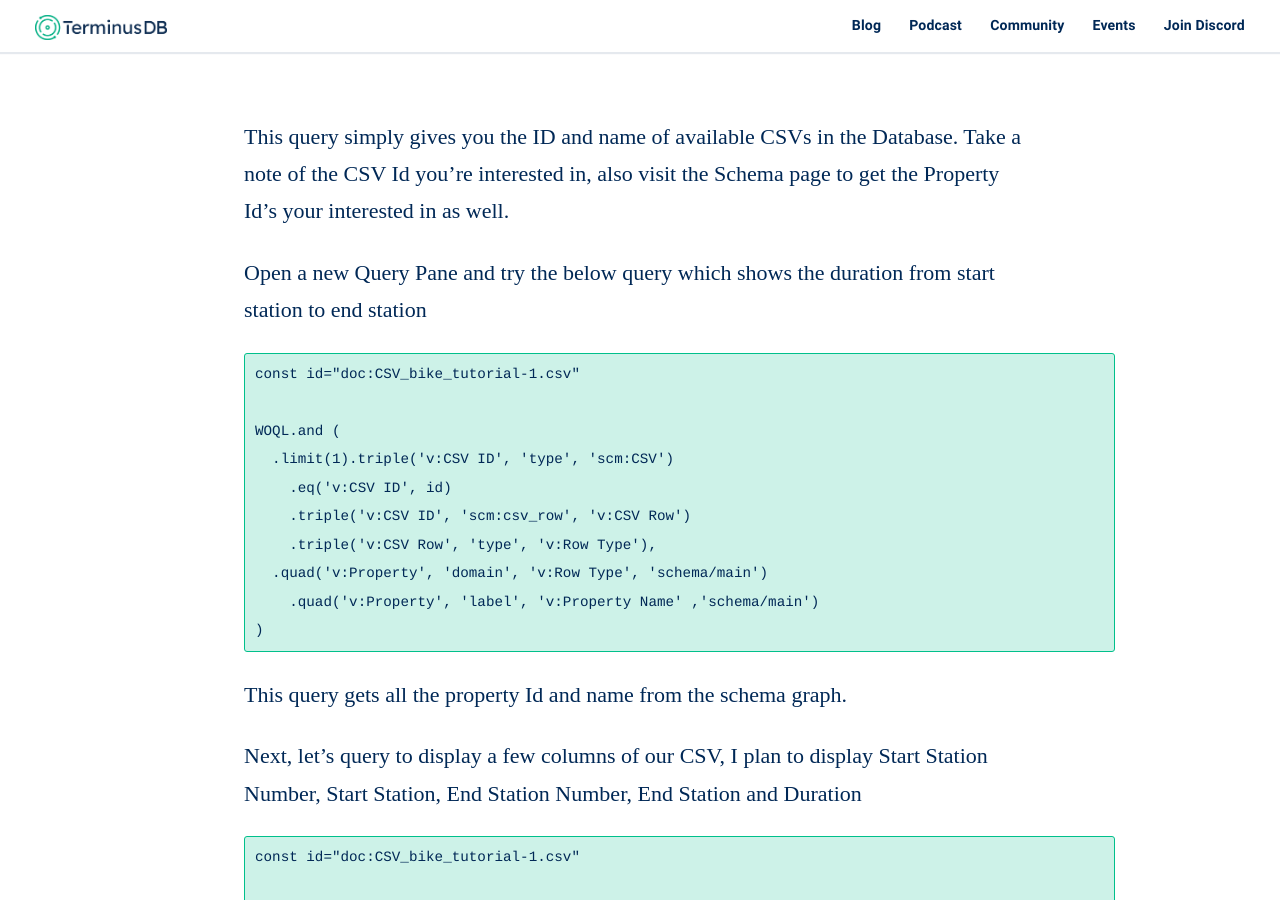
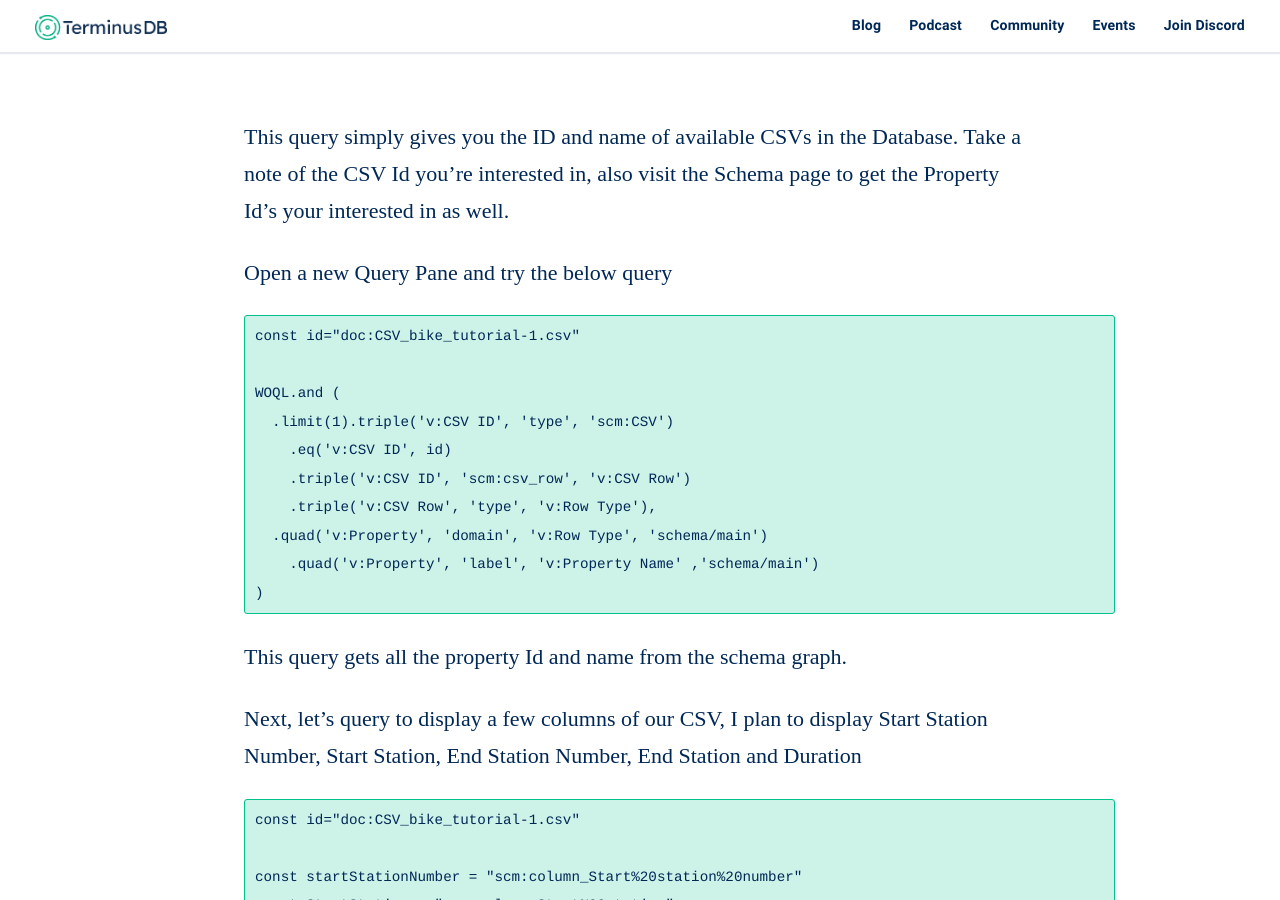
Before and after one commit to terminusdb/terminusdb-blog, a Jekyll site: the page built from _posts/2020-11-23-creating-a-database-with-csvs-using-terminusdb-console.md, in a window 1280 px wide and 900 px high, scrolled down 4769 px. Built offline with Jekyll 4.4.1, drawn with Linux system fonts in a browser that asks for light colours; some web fonts are replaced; comment, search, counter and statistics services are not loaded; some of the changed text lies outside the part shown.

Commit message:
Update Blog “2020-11-23-creating-a-database-with-csvs-using-terminusdb-console”

````diff
--- a/_posts/2020-11-23-creating-a-database-with-csvs-using-terminusdb-console.md
+++ b/_posts/2020-11-23-creating-a-database-with-csvs-using-terminusdb-console.md
@@ -64,7 +64,7 @@ and (
 
 This query simply gives you the ID and name of available CSVs in the Database. Take a note of the CSV Id you're interested in, also visit the Schema page to get the Property Id’s your interested in as well.
 
-Open a new Query Pane and try the below query which shows the duration from start station to end station
+Open a new Query Pane and try the below query
 
 ```
 const id="doc:CSV_bike_tutorial-1.csv"
````
Also changed, not shown: other parts of _posts/2020-11-23-creating-a-database-with-csvs-using-terminusdb-console.md (+1 -1 lines).
